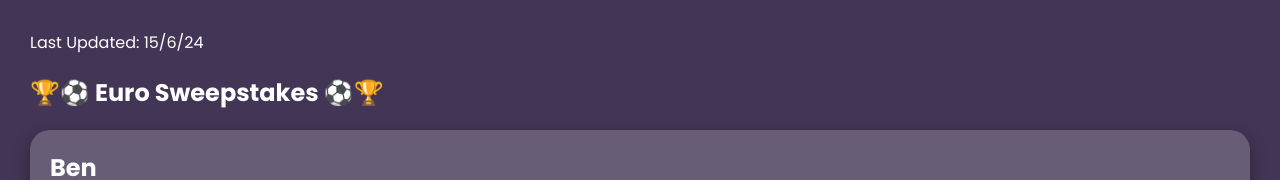
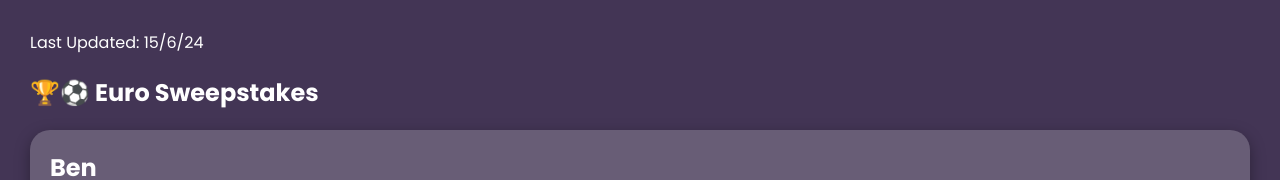
Before and after one commit to marcus-agrippa/euro-sweepstakes, a React (Create React App) app: page / in a window 1280 px wide. Shown: the top 180 px of the page. Built offline with nearby package versions, Linux system fonts and the light colour scheme; the HTML template or start-up script is replaced by a standard one.

Commit message:
remove some emojis

```diff
--- a/src/App.js
+++ b/src/App.js
@@ -73,7 +73,7 @@ const App = () => {
   return (
     <div className='app'>
       <p className='last-updated'>Last Updated: 15/6/24</p>
-      <h2 className='app-heading'>🏆⚽ Euro Sweepstakes ⚽🏆</h2>
+      <h2 className='app-heading'>🏆⚽ Euro Sweepstakes</h2>
       {friends.map((friend, index) => (
         <Friend key={index} friend={friend} />
       ))}
```
